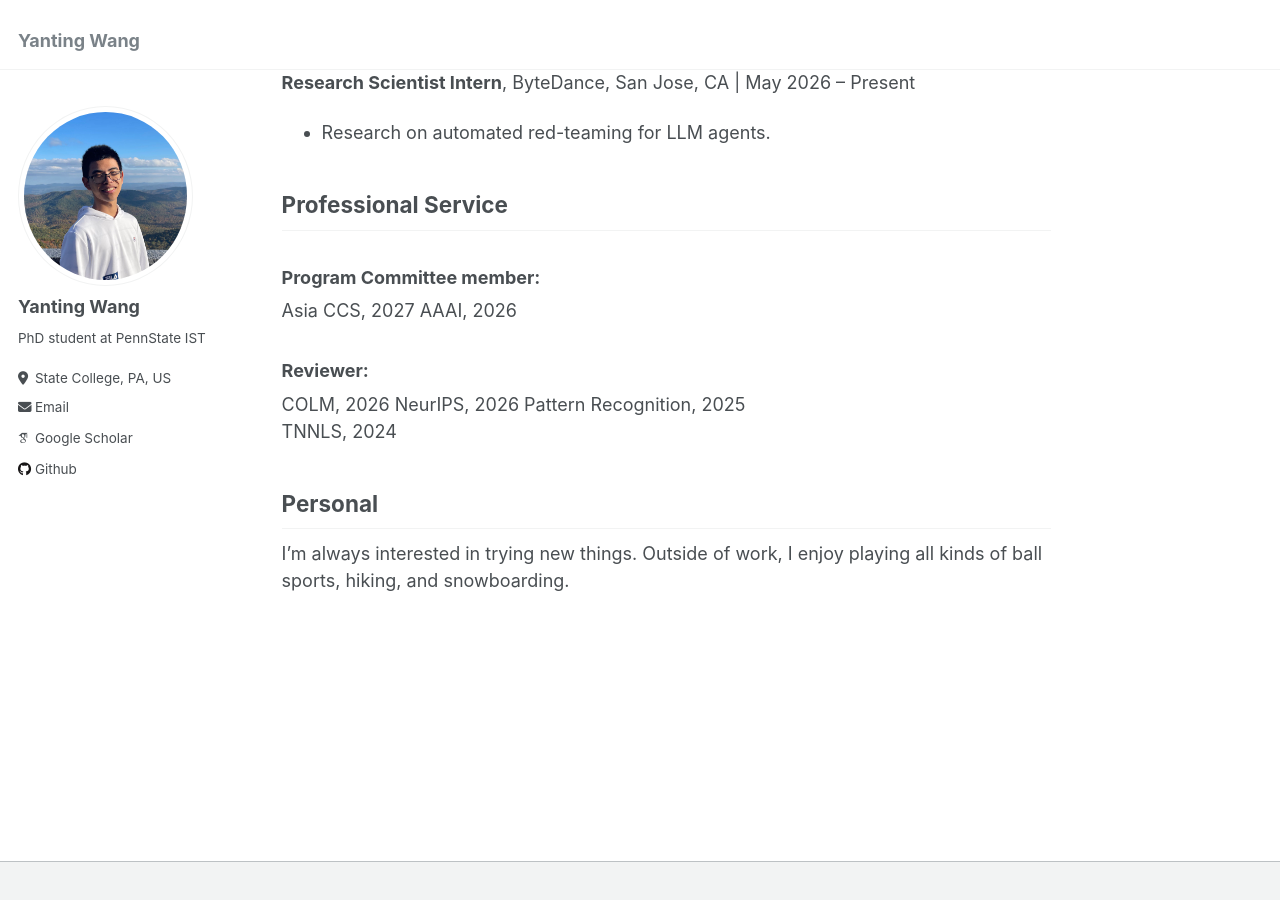
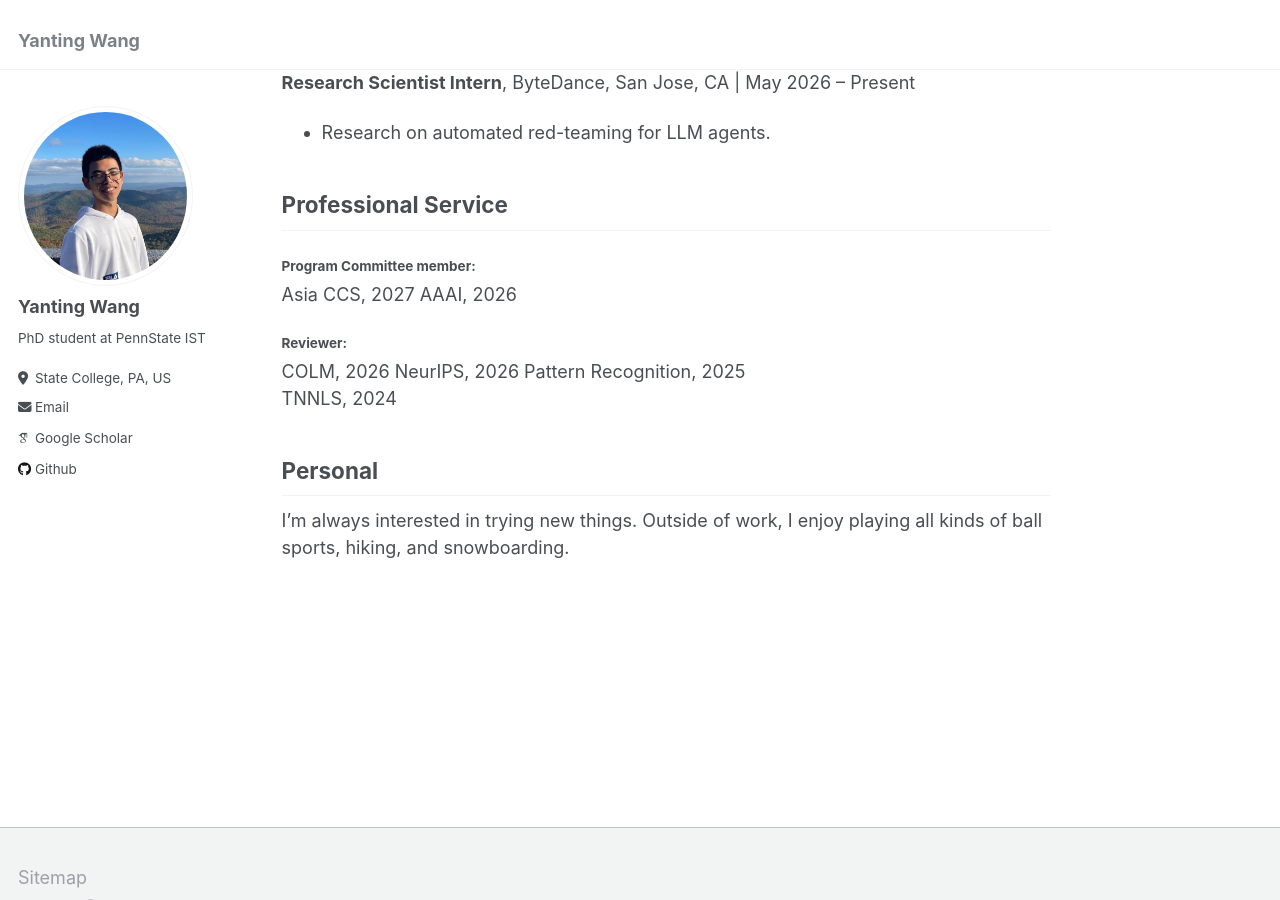
Before and after one commit to Wang-Yanting/Wang-Yanting.github.io, a Jekyll site: the page built from _pages/about.md, in a window 1280 px wide and 900 px high, scrolled down 1776 px. Built offline with Jekyll 4.4.1, drawn with Linux system fonts in a browser that asks for light colours; some web fonts are replaced.

Commit message:
Update formatting for Professional Service section

```diff
--- a/_pages/about.md
+++ b/_pages/about.md
@@ -45,10 +45,10 @@ Runpeng Geng, **Yanting Wang**, Chenlong Yin, Minhao Cheng, Ying Chen, Jinyuan J
 - Research on automated red-teaming for LLM agents.
 
 ## Professional Service
-### Program Committee member:
+#### Program Committee member:
 Asia CCS, 2027
 AAAI, 2026
-### Reviewer:
+#### Reviewer:
 COLM, 2026
 NeurIPS, 2026
 Pattern Recognition, 2025
```
